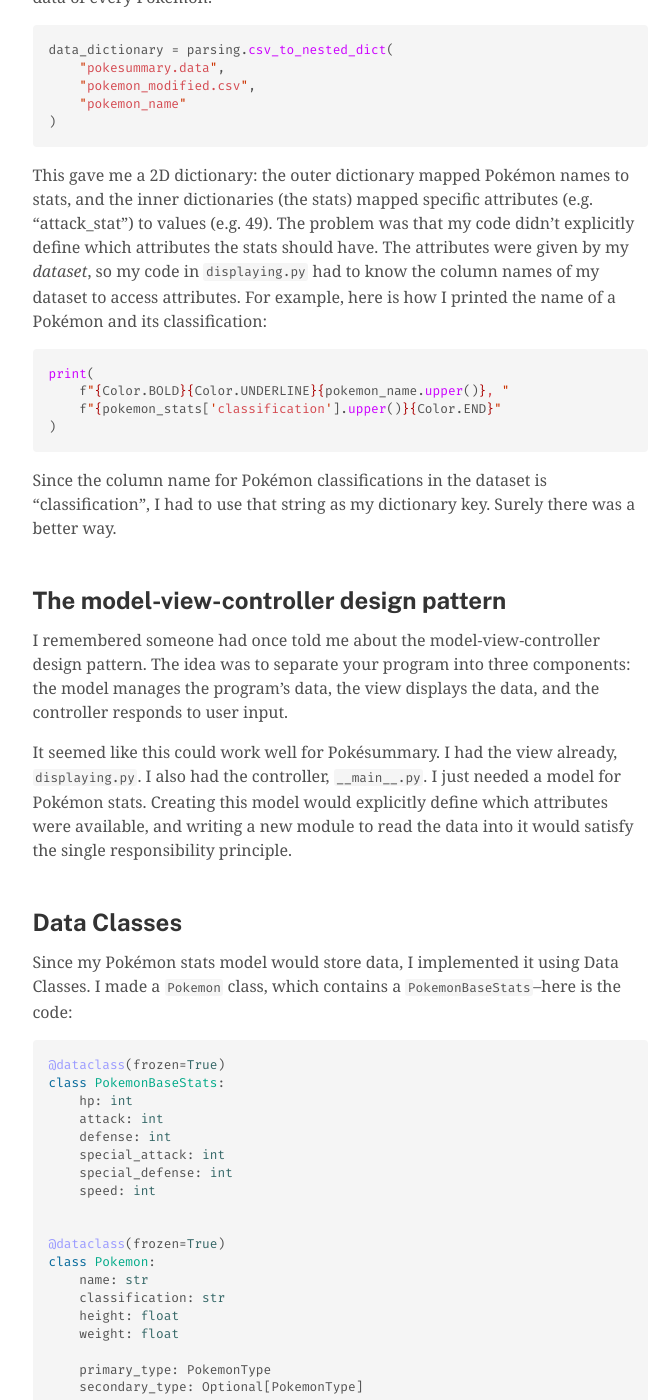
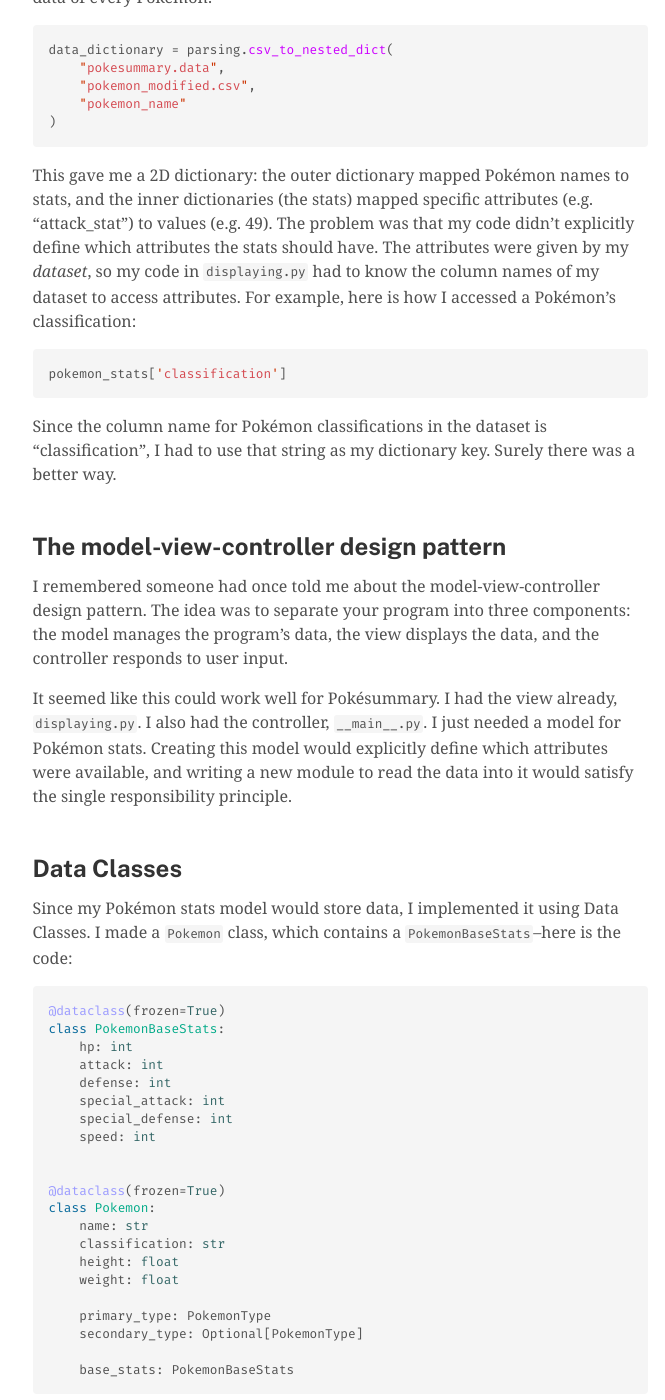
Before and after one commit to seasonedfish/blog, a Jekyll site: the page built from _posts/2022-05-24-a-new-data-model-for-pokesummary.md, in a window 1280 px wide and 1400 px high, scrolled down 585 px. Shown: the whole window, without its empty margins (300-965 px from the left). Built offline with Jekyll 4.4.1, drawn with Linux system fonts in a browser that asks for light colours; some of the changed text lies outside the part shown.

Commit message:
Reduce code blocks

````diff
--- a/_posts/2022-05-24-a-new-data-model-for-pokesummary.md
+++ b/_posts/2022-05-24-a-new-data-model-for-pokesummary.md
@@ -30,12 +30,9 @@ and the inner dictionaries (the stats) mapped specific attributes (e.g. "attack_
 The problem was that my code didn't explicitly define which attributes the stats should have.
 The attributes were given by my *dataset*,
 so my code in `displaying.py` had to know the column names of my dataset to access attributes.
-For example, here is how I printed the name of a Pokémon and its classification:
+For example, here is how I accessed a Pokémon's classification:
 ```python
-print(
-    f"{Color.BOLD}{Color.UNDERLINE}{pokemon_name.upper()}, "
-    f"{pokemon_stats['classification'].upper()}{Color.END}"
-)
+pokemon_stats['classification']
 ```
 Since the column name for Pokémon classifications in the dataset is
 "classification", I had to use that string as my dictionary key.
@@ -91,12 +88,9 @@ Python generated the `__init__()` functions for me[^1].
 
 Now, with data classes, the available attributes are explicitly defined.
 I can also now use the dot operator,
-which is much cleaner than using a key lookup.
+which is much cleaner than using a key lookup:
 ```python
-print(
-    f"{Color.BOLD}{Color.UNDERLINE}{pokemon.name.upper()}, "
-    f"{pokemon.classification.upper()}{Color.END}"
-)
+pokemon.classification
 ```
 
 ## Inheriting from UserDict
````
